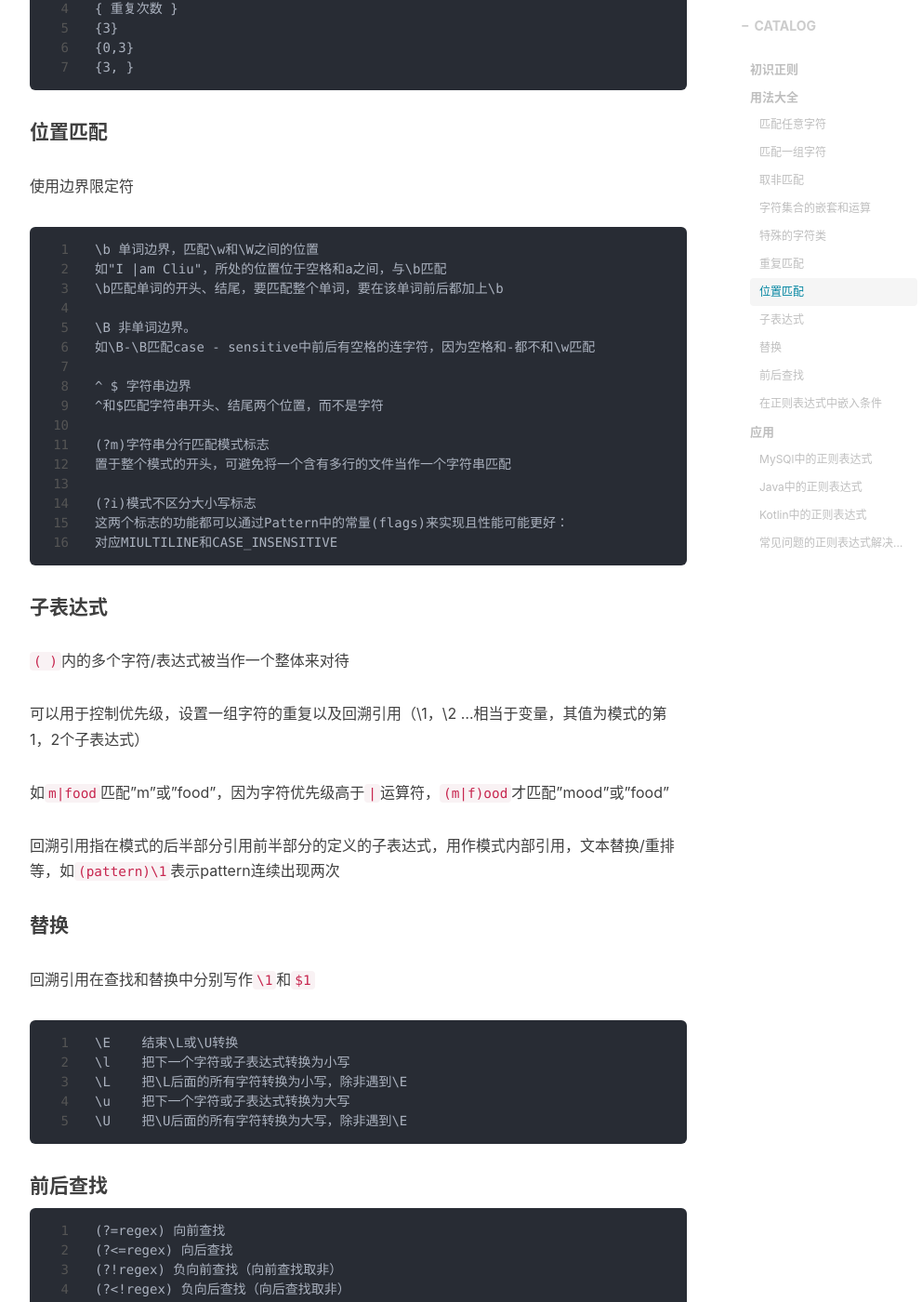
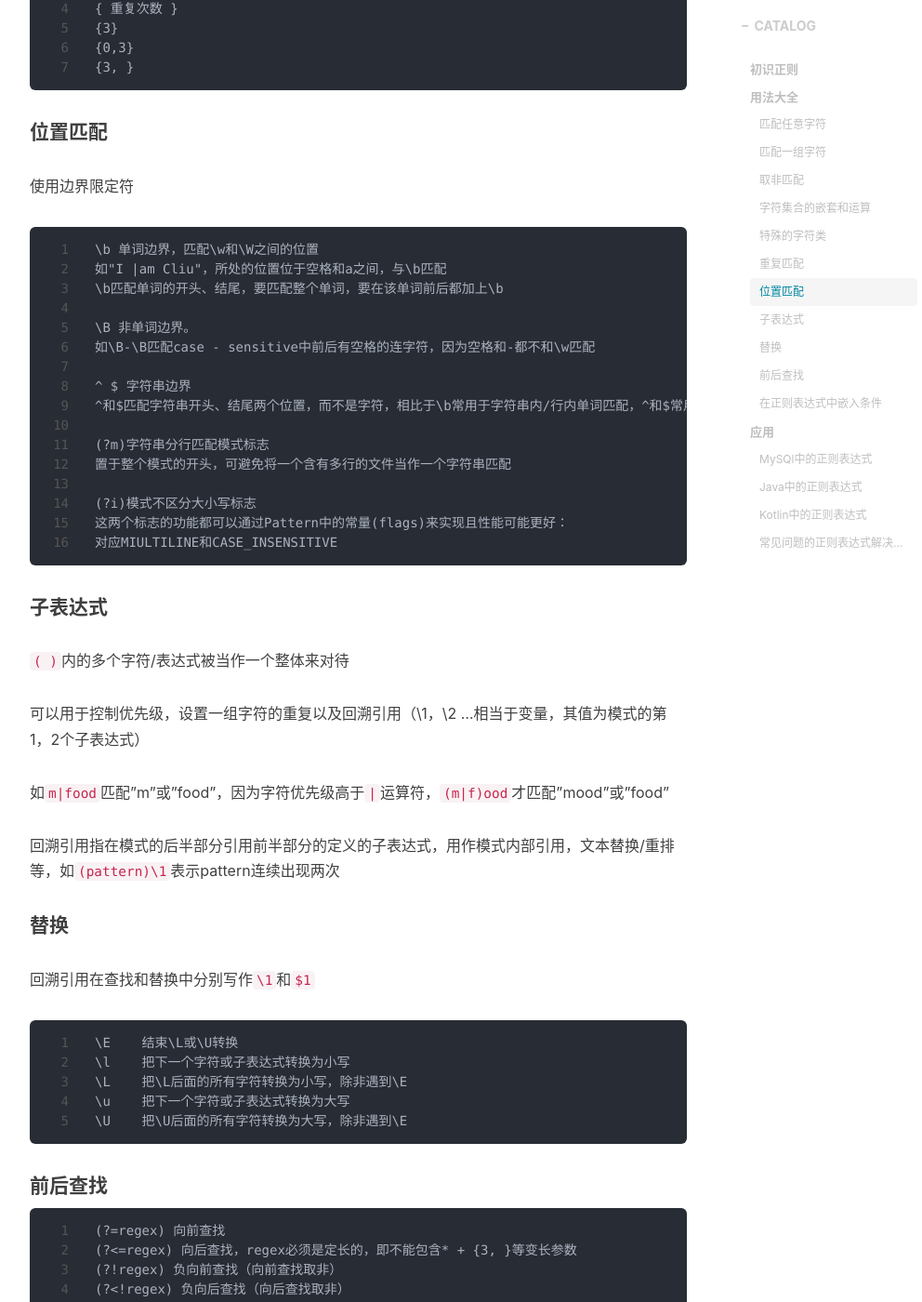
Before and after one commit to lchang199x/lchang199x.github.io, a Jekyll site: the page built from _posts/2023-12-26-An Introduction to Regular Expression.md, in a window 1280 px wide and 1400 px high, scrolled down 2465 px. Shown: the whole window at 93% size, without its empty margins (233-1225 px from the left). Built offline with Jekyll 4.4.1, drawn with Linux system fonts in a browser that asks for light colours; nearby versions of some CDN libraries; comment, search, counter and statistics services are not loaded; some of the changed text lies outside the part shown.

Commit message:
update date

````diff
--- a/_posts/2023-12-26-An Introduction to Regular Expression.md
+++ b/_posts/2023-12-26-An Introduction to Regular Expression.md
@@ -86,7 +86,7 @@
 如\B-\B匹配case - sensitive中前后有空格的连字符，因为空格和-都不和\w匹配
 
 ^ $ 字符串边界
-^和$匹配字符串开头、结尾两个位置，而不是字符
+^和$匹配字符串开头、结尾两个位置，而不是字符，相比于\b常用于字符串内/行内单词匹配，^和$常用来匹配一整行/一整个字符串
 
 (?m)字符串分行匹配模式标志
 置于整个模式的开头，可避免将一个含有多行的文件当作一个字符串匹配
@@ -122,22 +122,22 @@
 
 ```
 (?=regex) 向前查找
-(?<=regex) 向后查找
+(?<=regex) 向后查找，regex必须是定长的，即不能包含* + {3, }等变长参数
 (?!regex) 负向前查找（向前查找取非）
 (?<!regex) 负向后查找（向后查找取非）
 ```
 
 向前查找和向后查找，首先是一个`子表达式`，指定那些要求匹配但不在结果中返回的模式（不捕获）
 
-实质上是指定了匹配结果的前后必须是哪些文本，即匹配结果处于什么位置
+实质上向前查找指定了它前面的文本必须以regex结尾，向后查找指定了它后面的文本必须以regex开头，即匹配结果处于什么位置
 
 
 #### 在正则表达式中嵌入条件
 
 ```
-(?(condition)X|Y) // 根据condition是否匹配到执行相应模式X或Y，|Y可省略
+(?(condition)X|Y) // 根据condition是否匹配到执行后续模式X或Y的匹配，|Y可省略
 ```
-其中，condition可以是表示回溯引用匹配的数字`1，2，3`，也可以是表示前后查找匹配的`(?=pattern)`等
+其中，`(condition)`可以是表示回溯引用的数字`(1)，(2)，(3)...`，也可以是表示前后查找匹配的`(?=pattern)`等
 
 # 应用
 
````
Also changed, not shown: _posts/2017-12-28-An Introduction to Markdown.md (renamed from _posts/2023-03-13-An Introduction to Markdown.md), _posts/2023-03-13-Install and Set Up an Ubuntu Desktop.md (renamed from _posts/2018-04-26-Install and Set Up an Ubuntu Desktop.md).
